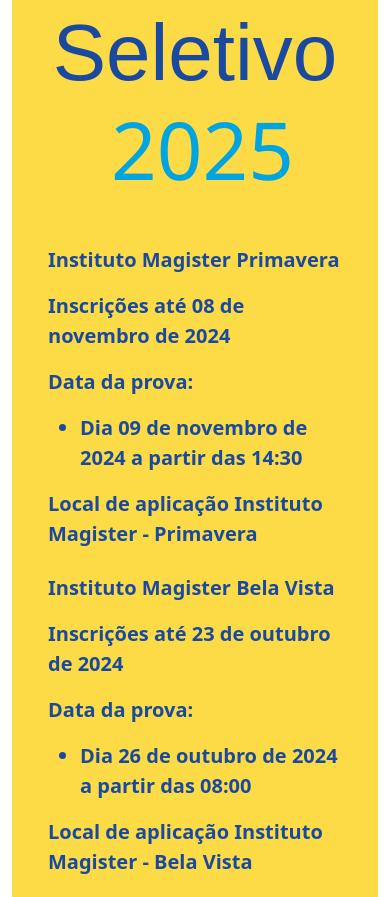
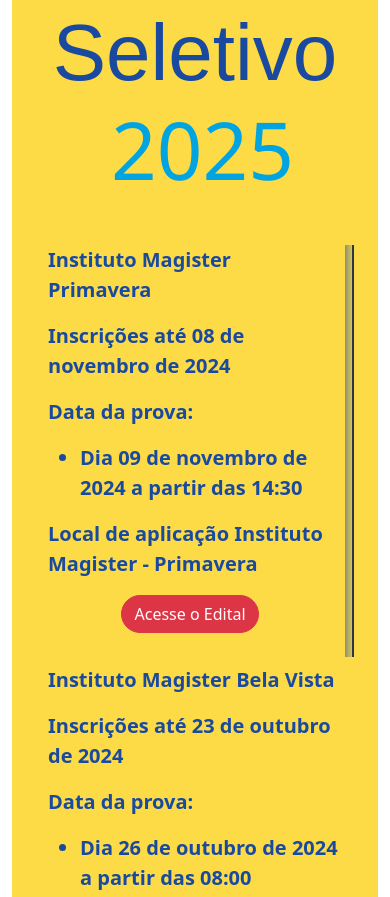
Before and after one commit to gwpoliveira/magbolsas, a Django app: page /inscricao/ in a window 390 px wide. Shown: the part 395-1292 px from the top of the page. Run offline with Django 5.2, Linux system fonts and the light colour scheme; some libraries are stand-ins or nearby versions.

Commit message:
Css e pdf

```diff
--- /dev/null
+++ b/static/css/style.css
@@ -0,0 +1,10 @@
+.border-separator {
+    border-right: 2px solid #333 !important;
+    padding-right: 20px !important;
+}
+@media (max-width: 768px) {
+    .border-separator {
+        border-right: none; /* remove a linha em telas menores */
+        padding-right: 0;
+    }
+}
--- a/templates/home.html
+++ b/templates/home.html
@@ -7,6 +7,25 @@ MagBolsas - Inscrição para Bolsa de Estudos
 {% endblock %}
 
 {% block content %}
+    <style>
+    .border-separator {
+    border-right: 3px solid #1a4aa0; /* Cor azul da linha */
+    padding-right: 20px;
+    position: relative;
+}
+
+.border-separator:after {
+    content: '';
+    position: absolute;
+    right: -3px;
+    top: 0;
+    height: 100%;
+    width: 10px;
+    background: linear-gradient(to left, rgba(0, 0, 255, 0), rgba(26, 74, 160, 0.5)); /* Gradiente com o azul */
+}
+
+
+</style>
 <div class="container-fluid p-0">
     <!-- Banner Full Width -->
     <div class="row m-0">
@@ -54,7 +73,7 @@ MagBolsas - Inscrição para Bolsa de Estudos
             <div class="container">
     <div class="row">
         <!-- Primeira coluna -->
-                    <div class="col-md-6 mb-2 fs-5">
+        <div class="col-md-6 mb-2 fs-5 border-separator">
             <p>Instituto Magister Primavera</p>
             <p>Inscrições até 08 de novembro de 2024</p>
             <p>Data da prova:</p>
@@ -64,6 +83,11 @@ MagBolsas - Inscrição para Bolsa de Estudos
                 </li>
             </ul>
             <p>Local de aplicação Instituto Magister - Primavera</p>
+            <div style="display: flex; justify-content: center; align-items: center;">
+              <a href="{% static 'pdf/edital_seletivo.pdf' %}" target="_blank" class="btn btn-danger rounded-pill mb-4">
+                Acesse o Edital
+              </a>
+            </div>
         </div>
 
         <!-- Segunda coluna -->
@@ -79,13 +103,6 @@ MagBolsas - Inscrição para Bolsa de Estudos
             <p>Local de aplicação Instituto Magister - Bela Vista</p>
         </div>
     </div>
-            </div>
-
-
-            <div style="display: flex; justify-content: center; align-items: center;">
-              <a href="{% static 'pdf/edital_seletivo.pdf' %}" target="_blank" class="btn btn-danger rounded-pill mb-4">
-                Acesse o Edital
-              </a>
 </div>
 
             <form method="post">
```
Also changed, not shown: 3 other files. Lines whose indentation alone changed are shown as unchanged.
